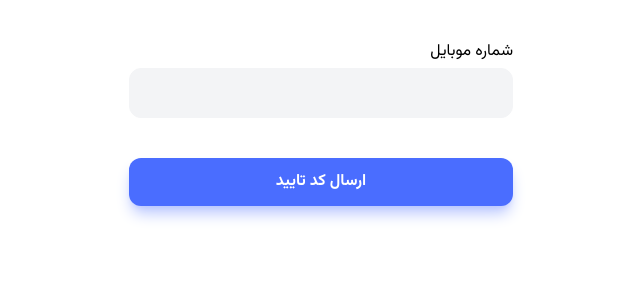
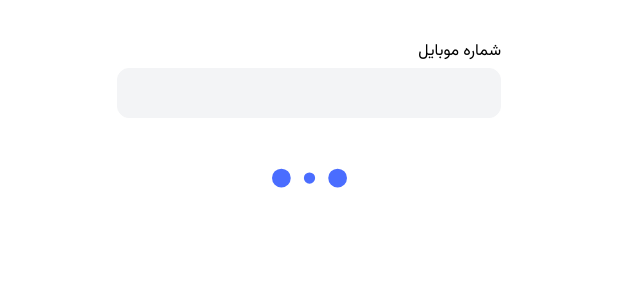
Before and after one commit to MiladNz/Freelancer-App, a React (Vite) app: page /auth in a window 1280 px wide. Shown: the top 300 px of the page, without its empty margins (386-1026 px from the left). Built offline with nearby package versions, Linux system fonts and the light colour scheme; what react-multi-date-picker would draw is missing.

Commit message:
mutate get otp

```diff
--- /dev/null
+++ b/src/features/authentication/AuthContainer.jsx
@@ -0,0 +1,21 @@
+import { useState } from "react";
+import SendOTPForm from "./SendOTPForm";
+import CheckOTPForm from "./CheckOTPForm";
+
+function AuthContainer() {
+  const [step, setStep] = useState(1);
+  const renderStep = () => {
+    switch (step) {
+      case 1:
+        return <SendOTPForm setStep={setStep} />;
+      case 2:
+        return <CheckOTPForm />;
+      default:
+        return null;
+    }
+  };
+
+  return <div className="w-full sm:max-w-sm">{renderStep()}</div>;
+}
+
+export default AuthContainer;
--- a/src/features/authentication/SendOTPForm.jsx
+++ b/src/features/authentication/SendOTPForm.jsx
@@ -3,10 +3,10 @@
 import { useMutation } from "@tanstack/react-query";
 import { getOtp } from "../../services/authService";
 import toast from "react-hot-toast";
+import Loading from "../../ui/Loading";
 
-function SendOTPForm() {
+function SendOTPForm({ setStep }) {
   const [phonenumber, setPhoneNumber] = useState("");
-
   const { isPending, error, data, mutateAsync } = useMutation({
     mutationFn: getOtp,
   });
@@ -15,6 +15,7 @@
     e.preventDefault();
     try {
       const data = await mutateAsync({ phonenumber });
+      setStep(2);
       toast.success(data.message);
     } catch (error) {
       toast.error(error?.response?.data?.message);
@@ -30,9 +31,15 @@
           value={phonenumber}
           onChange={(e) => setPhoneNumber(e.target.value)}
         />
-        <button type="submit" className="btn btn--primary w-full">
-          ارسال کد تایید
-        </button>
+        <div>
+          {!isPending ? (
+            <Loading />
+          ) : (
+            <button type="submit" className="btn btn--primary w-full">
+              ارسال کد تایید
+            </button>
+          )}
+        </div>
       </form>
     </div>
   );
--- a/src/pages/Auth.jsx
+++ b/src/pages/Auth.jsx
@@ -1,19 +1,11 @@
-import CheckOTPForm from "../features/authentication/CheckOTPForm";
-import SendOTPForm from "../features/authentication/SendOTPForm";
+import AuthContainer from "../features/authentication/AuthContainer";
 
 function Auth() {
   return (
     <div className="flex justify-center pt-10">
-      <div className="w-full sm:max-w-sm">
-        <SendOTPForm />
-        {/* <CheckOTPForm /> */}
-      </div>
+      <AuthContainer />
     </div>
   );
 }
 
 export default Auth;
-
-//send otp
-//check otp
-// step -> 1 : 2
--- /dev/null
+++ b/src/ui/Loading.jsx
@@ -0,0 +1,19 @@
+import { ThreeDots } from "react-loader-spinner";
+
+function Loading({ width = "75", height = 40 }) {
+  return (
+    <ThreeDots
+      height={height}
+      width={width}
+      radius={9}
+      color="rgb(var(--color-primary-900))"
+      wrapperStyle={{
+        display: "flex",
+        justifyContent: "center",
+      }}
+      visible={true}
+    />
+  );
+}
+
+export default Loading;
```
